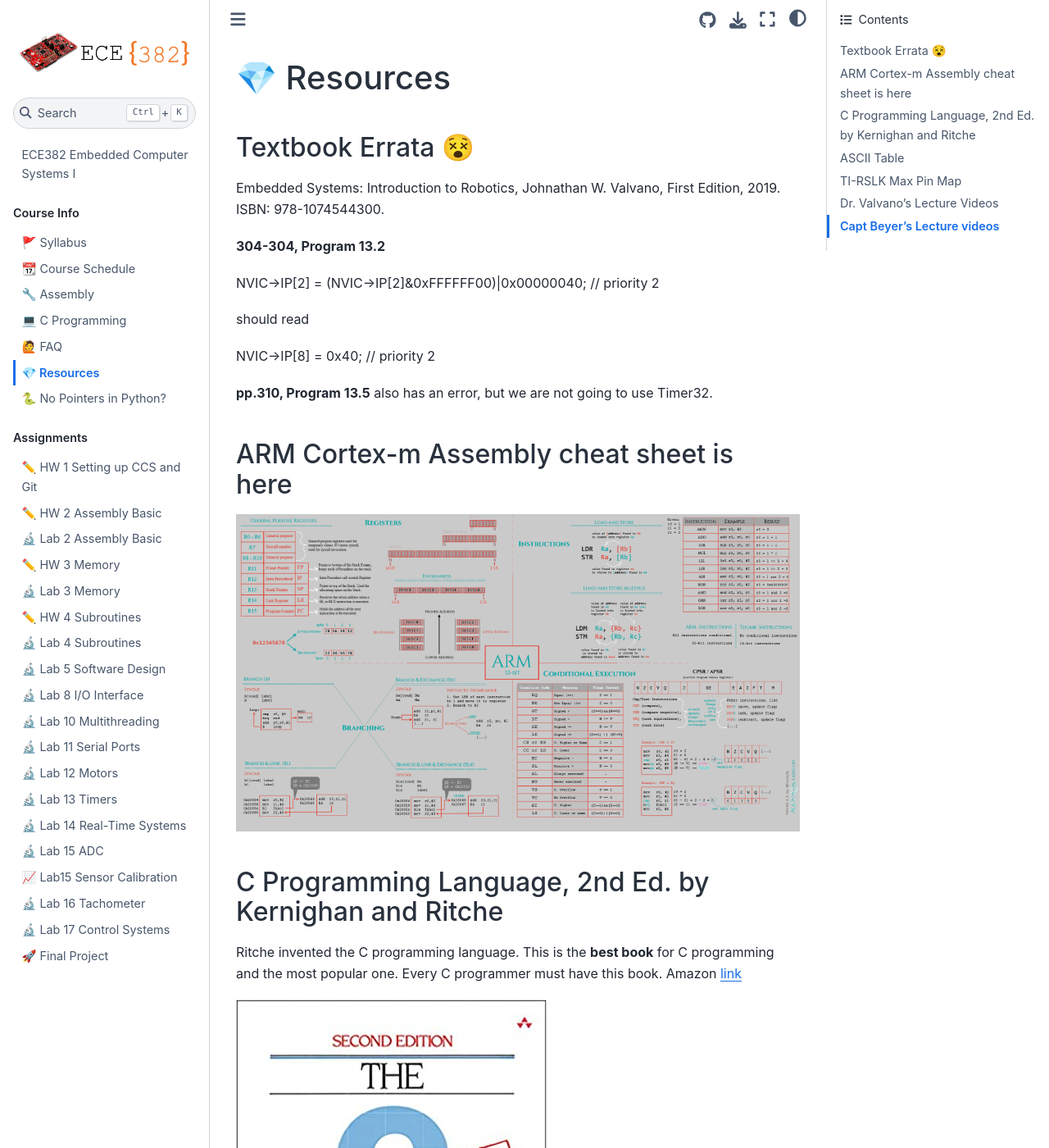
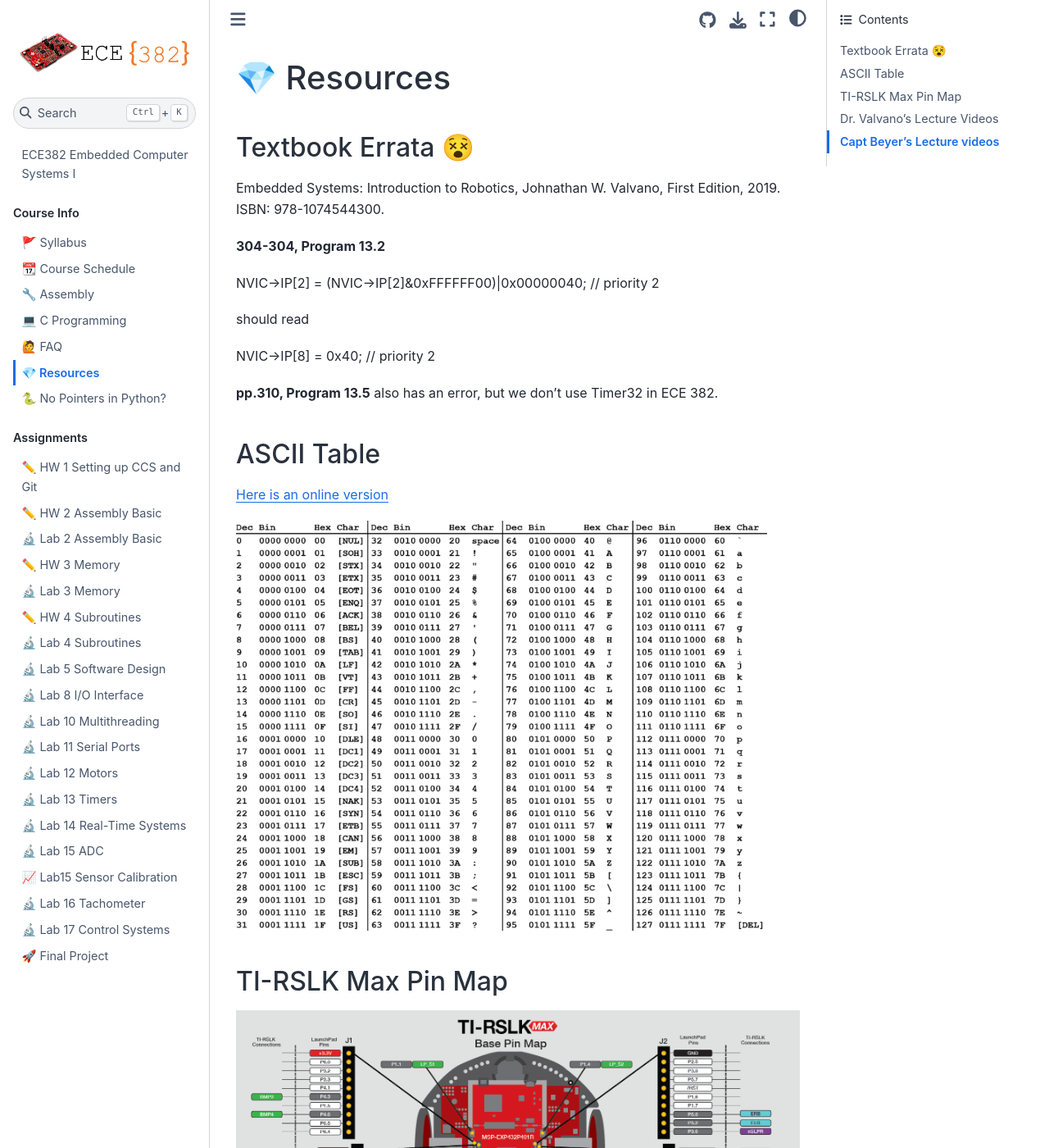
Before and after one commit to USAFA-ECE/ece382, a Jupyter Book: the page built from docs/resources.md, in a window 1280 px wide and 1400 px high. Shown: the whole window at 82% size. Built offline with Jupyter Book 1.0.4 settings and Sphinx 7.4.7 and the Sphinx Book theme 1.1.4, drawn with Linux system fonts in a browser that asks for light colours.

Commit message:
Updated assembly and c programming help pages

```diff
--- a/docs/assembly.md
+++ b/docs/assembly.md
@@ -33,8 +33,15 @@
 You may insist you would not want to push R4-R11 if you are using them for R0-R3, which still causes memory to be used. You are right, but if you have used R4-R11 for something else, you have already pushed them. Otherwise, there is no reason to push R0-R3 because a function can freely modify R0-R3.
 
 
+## ARM Cortex-m Assembly cheat sheet
+
+![Assembly](./figures/ARM_Assembly.png)
+
 (assembly-opcode)=
 ## ARM Instruction Reference
+
+
+
 
 ### ADD and SUB: 32-bit addition and subtraction
 
--- a/docs/resources.md
+++ b/docs/resources.md
@@ -12,20 +12,8 @@
 
 NVIC->IP[8] = 0x40; // priority 2
 
-**pp.310, Program 13.5** also has an error, but we are not going to use Timer32.
+**pp.310, Program 13.5** also has an error, but we don't use Timer32 in ECE 382.
 
-
-## ARM Cortex-m Assembly cheat sheet is here
-
-![Assembly](./figures/ARM_Assembly.png)
-
-
-## C Programming Language, 2nd Ed.  by Kernighan and Ritche
-
-Ritche invented the C programming language.  This is the **best book** for C programming and the most popular one.  Every C programmer must have this book.
-Amazon [link](https://www.amazon.com/Programming-Language-2nd-Brian-Kernighan/dp/0131103628)
-
-![C Programming](./figures/C_Programming.jpg)
 
 (Resources:ASCII_Table)=
 ## ASCII Table
```
Also changed, not shown: docs/c_programming.md (+9 -0 lines).
